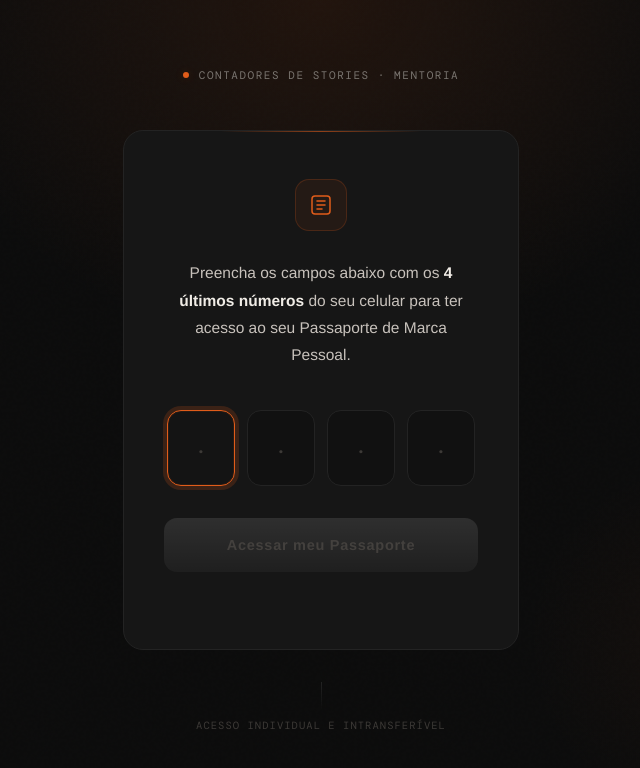
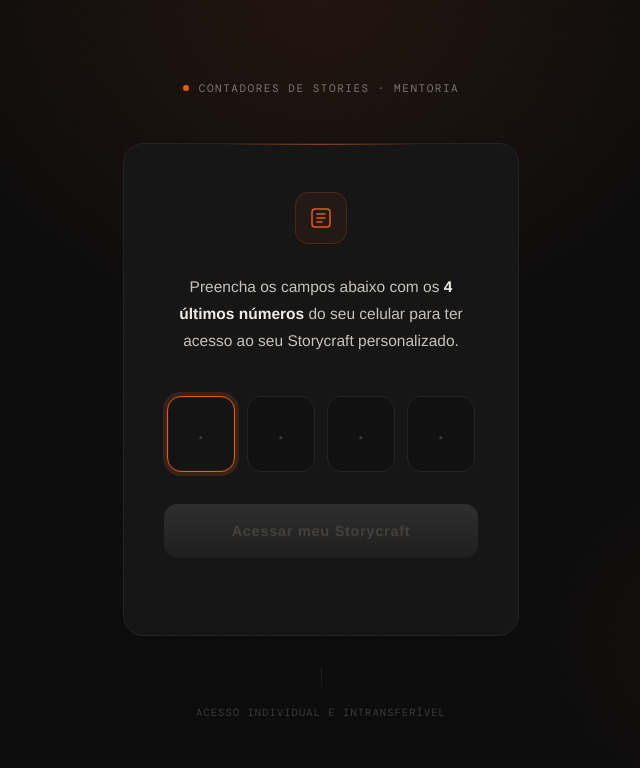
Before and after one commit to pedrolaudelino-lgtm/storycraft, a plain HTML site: page index.html in a window 1280 px wide. Shown: the whole page, without its empty margins (319-959 px from the left). Drawn offline with nearby package versions, Linux system fonts and the light colour scheme.

Commit message:
Update index.html

```diff
--- a/index.html
+++ b/index.html
@@ -3,7 +3,7 @@
 <head>
   <meta charset="UTF-8" />
   <meta name="viewport" content="width=device-width, initial-scale=1.0" />
-  <title>Passaporte de Marca Pessoal · Contadores de Stories</title>
+  <title>StoryCraft · Contadores de Stories</title>
   <link rel="preconnect" href="https://fonts.googleapis.com" />
   <link rel="preconnect" href="https://fonts.gstatic.com" crossorigin />
   <link href="https://fonts.googleapis.com/css2?family=DM+Mono:wght@400;500&display=swap" rel="stylesheet" />
@@ -357,7 +357,7 @@
       </div>
 
       <p class="headline">
-        Preencha os campos abaixo com os <strong>4 últimos números</strong> do seu celular para ter acesso ao seu Passaporte de Marca Pessoal.
+        Preencha os campos abaixo com os <strong>4 últimos números</strong> do seu celular para ter acesso ao seu Storycraft personalizado.
       </p>
 
       <div class="digits" id="digits-container" role="group" aria-label="Código de acesso">
@@ -367,8 +367,8 @@
         <input class="digit-input" id="d3" type="tel" inputmode="numeric" maxlength="1" autocomplete="off" placeholder="·" aria-label="Quarto dígito" />
       </div>
 
-      <button class="btn" id="confirm-btn" disabled aria-label="Acessar meu Passaporte de Marca Pessoal">
-        Acessar meu Passaporte
+      <button class="btn" id="confirm-btn" disabled aria-label="Acessar meu Storycraft">
+        Acessar meu Storycraft
       </button>
 
       <p class="msg" id="msg" aria-live="polite" role="status"></p>
@@ -384,16 +384,14 @@
 
   <script>
     const links = {
-      '3363': 'https://docs.google.com/document/d/1jhYmmNGTy22WOKXp8yOtPnedZH9FYvobuaQYhlkf4H0/edit?usp=sharing',
-      '2446': 'https://docs.google.com/document/d/1ifE-_9y8KHDI8SqVfk6lx6y87PoaPwJXsiSsFVgxBm0/edit?usp=sharing',
-      '6030': 'https://docs.google.com/document/d/1ejXXXqgwxavYTcsFZbVw-4DwtaLytfZWyHcNMCKqk-8/edit?usp=sharing',
-      '2185': 'https://docs.google.com/document/d/1G-EXM3cFc6VTkB3p8Kwmx5L7Dnzu-3qgX_HXmFAieKE/edit?usp=sharing',
-      '2201': 'https://docs.google.com/document/d/1XXdzJ_F-xmhsXcgKqKngHiHdI9ouvo6TLwxZVD65y6c/edit?usp=sharing',
-      '9739': 'https://docs.google.com/document/d/14dwgSgLUfwfp_wVwf7KmbJOrPBoHsuoY5_wqRdejE34/edit?usp=sharing',
-      '6037': 'https://docs.google.com/document/d/1p-PmUrnujV1y5D49FS5XI2emKNu9lPyxP57bx_npC4s/edit?usp=sharing',
-      '8929': 'https://docs.google.com/document/d/1zlKcmmGF0nRHan9yglcySdKTtpvKb6kNLmEDQBlxTAQ/edit?usp=sharing',
-      '5255': 'https://docs.google.com/document/d/1nVAM26nacq_iE2ZF2AnRtkye18A33u9aAHO0M7ZKLcI/edit?usp=sharing',
-      '7766': 'https://docs.google.com/document/d/1yYo0LAhvTpkxNKubSfDPSAIwKDDaHiS-Wnqbo4mkRUs/edit?usp=sharing'
+      '5255': 'https://chatgpt.com/g/g-6a56893d9e6c8191a16743e835a3cf7a-storycraft-pandora',
+      '8929': 'https://chatgpt.com/g/g-6a56881aa17c81918fa713f0a942ee18-storycraft-mariana-werlich',
+      '6037': 'https://chatgpt.com/g/g-6a56862ab670819195c34a87bdbaa1c4-storycraft-kamila-mota',
+      '2201': 'https://chatgpt.com/g/g-6a568520b4588191b7f70727fc6ac77a-storycraft-hyuri-souza',
+      '2185': 'https://chatgpt.com/g/g-6a5683c7db0c8191b297a677a52f9a75-storycraft-helena-fronza',
+      '6030': 'https://chatgpt.com/g/g-6a568093d74c81919c5ebf5fc3a42c04-storycraft-giulia-goulart',
+      '2446': 'https://chatgpt.com/g/g-6a567e7aea08819194065500e08ba7d0-storycraft-danielly-aguiar',
+      '3363': 'https://chatgpt.com/g/g-6a56744001308191a4c2ae08923a877e-storycraft-amanda-costa'
     };
 
     const inputs = Array.from(document.querySelectorAll('.digit-input'));
@@ -485,7 +483,7 @@
         btn.disabled = true;
         setTimeout(() => {
           window.open(links[code], '_blank');
-          setMsg('Passaporte aberto em nova aba.', 'success');
+          setMsg('Storycraft aberto em nova aba.', 'success');
           btn.disabled = false;
         }, 500);
       } else {
```
